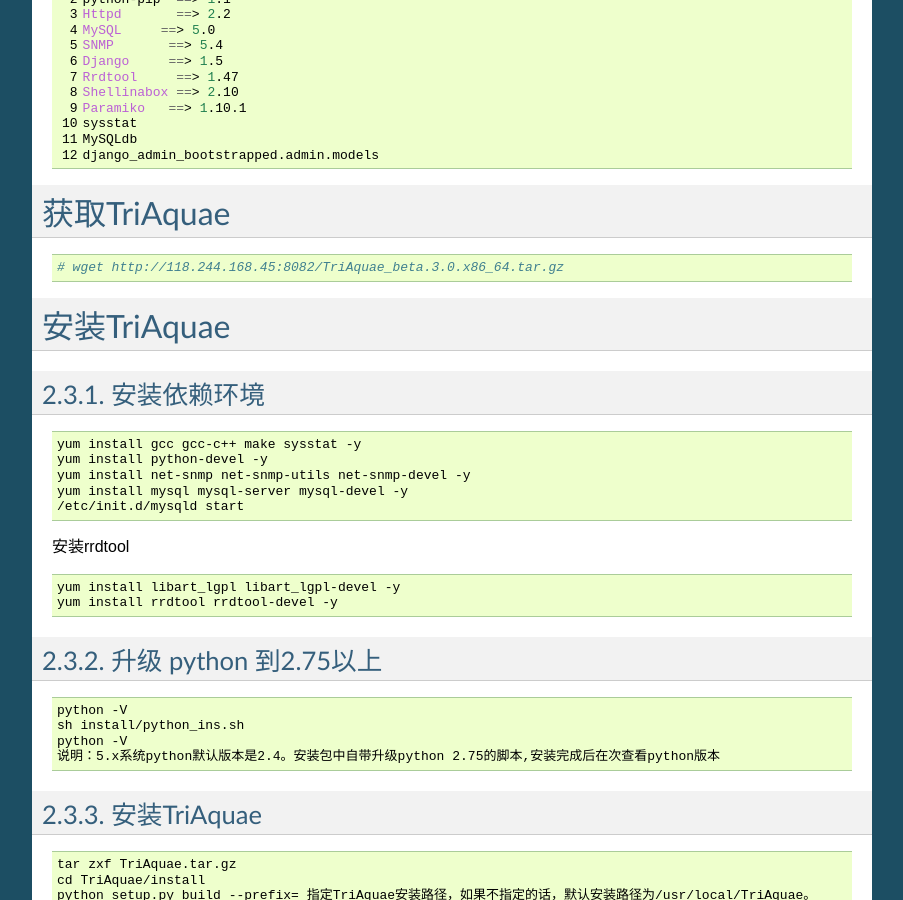
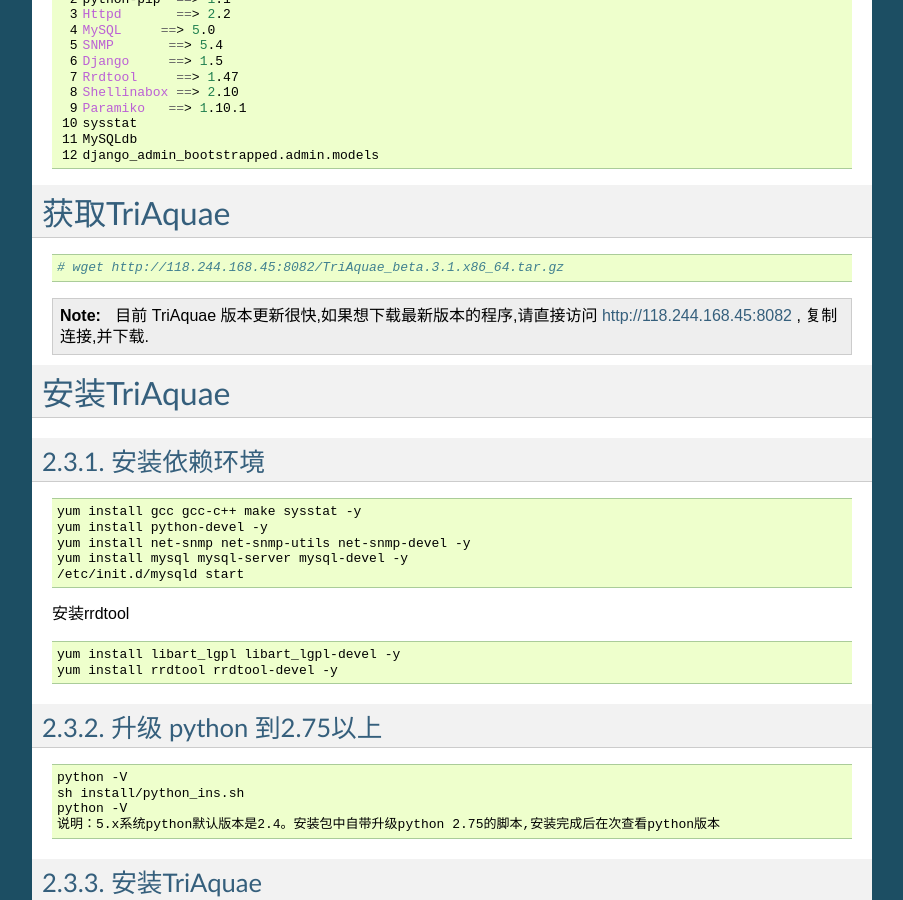
Before and after one commit to jerry123je/test, a Sphinx documentation site: the page built from docs/index.rst, in a window 1280 px wide and 900 px high, scrolled down 716 px. Shown: the whole window, without its empty margins (198-1101 px from the left). Built offline with Sphinx 7.4.7, drawn with Linux system fonts in a browser that asks for light colours; pages that are not in the unit, such as notebooks, are missing from menus.

Commit message:
20131121_01

```diff
--- a/docs/index.rst
+++ b/docs/index.rst
@@ -54,8 +54,11 @@
 
 ::
 
-	# wget http://118.244.168.45:8082/TriAquae_beta.3.0.x86_64.tar.gz
+	# wget http://118.244.168.45:8082/TriAquae_beta.3.1.x86_64.tar.gz
 
+.. note::
+
+	目前 TriAquae 版本更新很快,如果想下载最新版本的程序,请直接访问 http://118.244.168.45:8082 , 复制连接,并下载.
 
 安装TriAquae
 ====================
```
Also changed, not shown: 5 other files.
